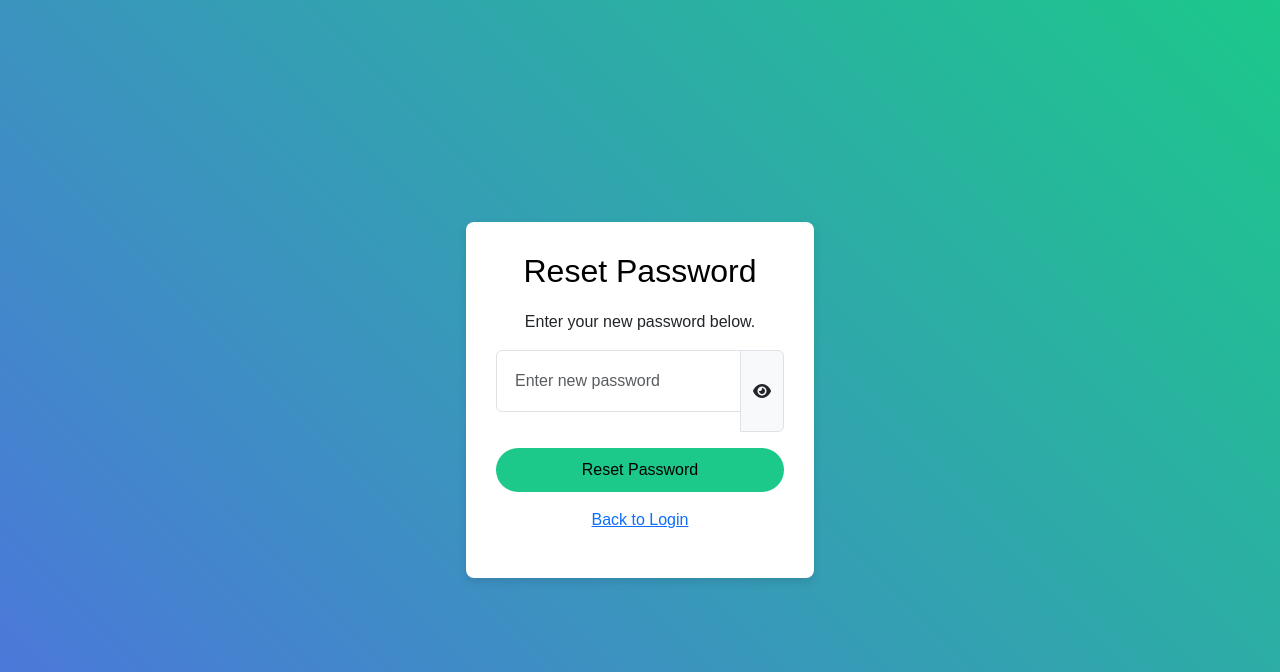
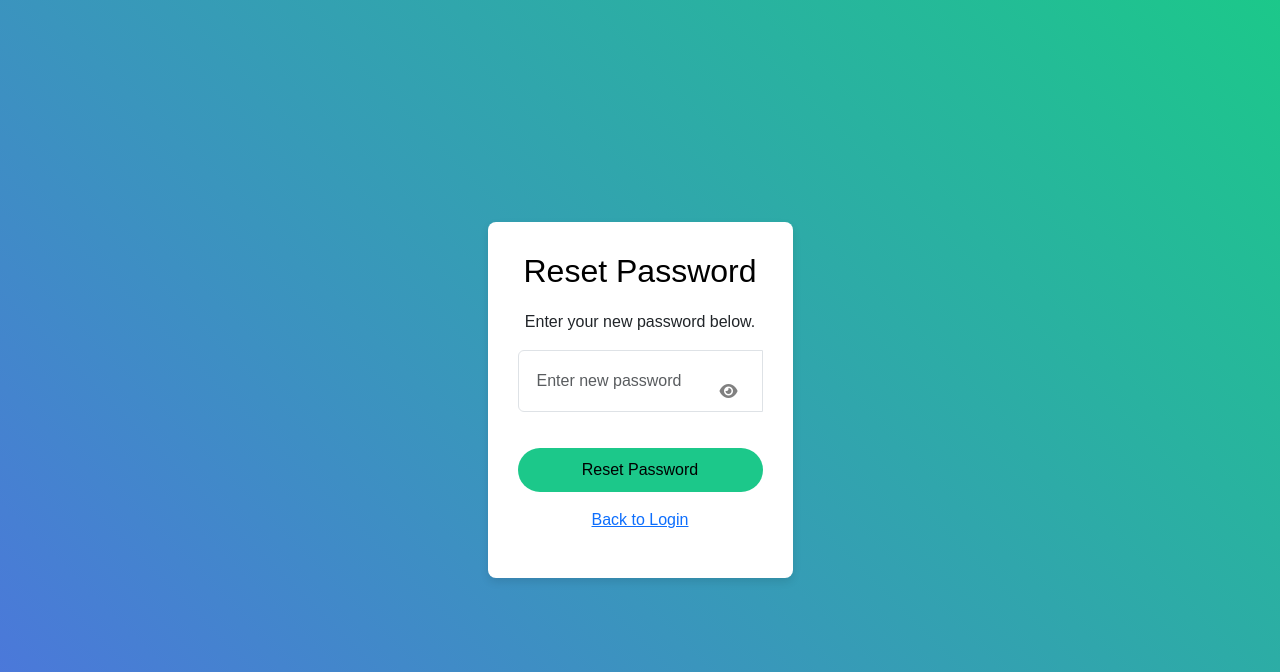
Before and after one commit to beyonce-ama/task-manager, a PHP site: page /pages/reset_password.php in a window 1280 px wide. Shown: the top 672 px of the page. Run offline with PHP 8.4, Linux system fonts and the light colour scheme.

Commit message:
editted by Rachelle

```diff
--- a/pages/reset_password.php
+++ b/pages/reset_password.php
@@ -107,9 +107,7 @@ if ($_SERVER["REQUEST_METHOD"] == "POST") {
         <input type="hidden" name="token" value="<?= htmlspecialchars($token) ?>">
         <div class="input-group mb-3">
             <input type="password" name="password" id="password" class="form-control" placeholder="Enter new password" required>
-            <span class="input-group-text" onclick="togglePassword()">
-                <i class="fas fa-eye" id="eyeIcon"></i>
-            </span>
+            <i class="fa fa-eye toggle-password" id="togglePassword"></i>
         </div>
         <button type="submit" class="btn btn-primary w-100">Reset Password</button>
     </form>
```
